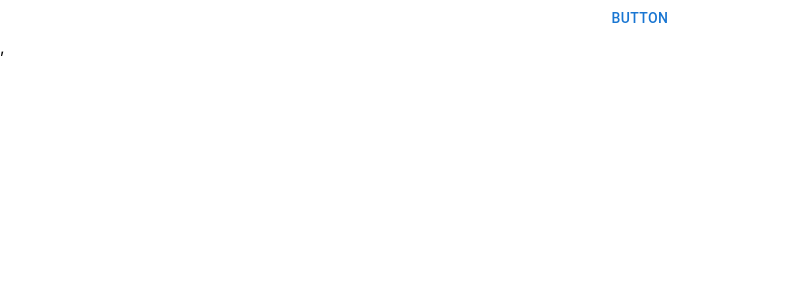
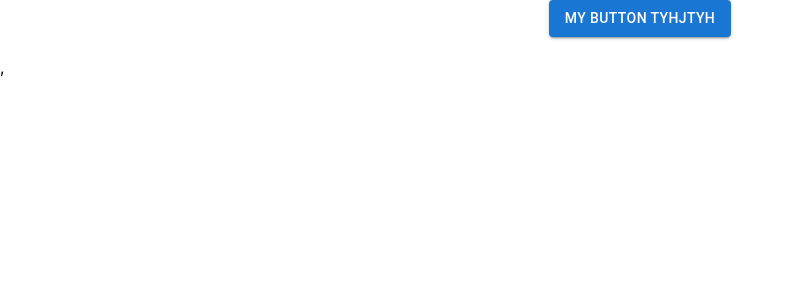
Before and after one commit to Mosima/e-commerce, a React (Create React App) app: page / in a window 1280 px wide. Shown: the top 300 px of the page, without its empty margins (0-794 px from the left). Built offline with nearby package versions, Linux system fonts and the light colour scheme.

Commit message:
checking variant

```diff
--- a/src/App.js
+++ b/src/App.js
@@ -8,9 +8,12 @@ function App() {
   return (
     <div className="App">
       <Button
-        text={"Button"}
+        text={"My Button tyhjtyh"}
+        disabled={false}
         color={"primary"}
+        variant={"contained"}
       />
+      <Top/>
     </div>
 
   );
```
